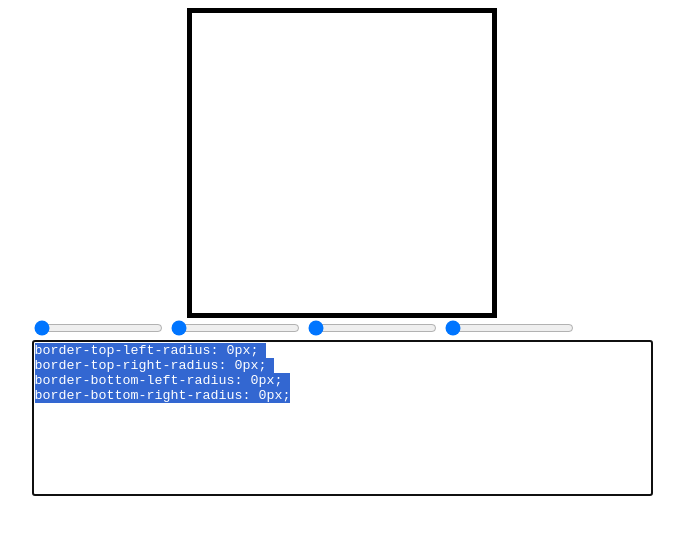
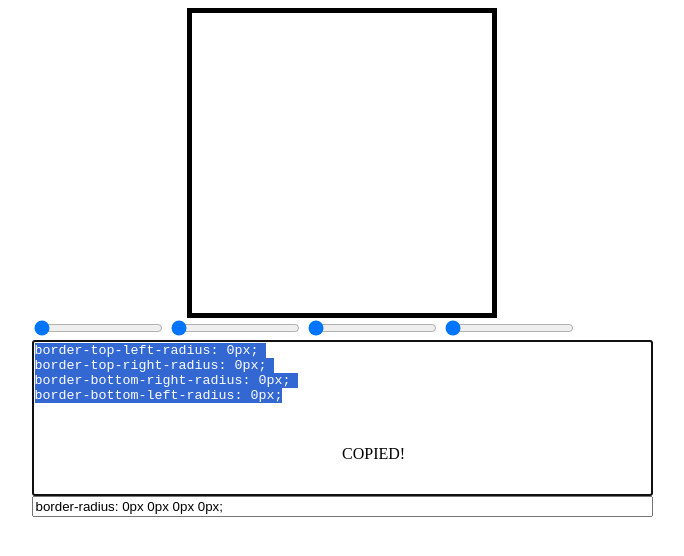
Before and after one commit to bukazoltan/mini-projects, a plain HTML site: page border-radius/index.html in a window 1280 px wide. Shown: the whole page, without its empty margins (298-982 px from the left). Drawn offline with Linux system fonts and the light colour scheme.

Commit message:
Implemented one-line output feature.

```diff
--- a/border-radius/index.html
+++ b/border-radius/index.html
@@ -16,12 +16,13 @@
         <div class="settings">
             <input type="range" min="0" max="360" value="0" class="slider" id="top-left">
             <input type="range" min="0" max="360" value="0" class="slider" id="top-right">
+            <input type="range" min="0" max="360" value="0" class="slider" id="bottom-right">
             <input type="range" min="0" max="360" value="0" class="slider" id="bottom-left">
-            <input type="range" min="0" max="360" value="0" class="slider" id="bottom-right">
         </div>
         <div class="copypaste">
             <textarea class="textbox" rows="10" cols="75" readonly></textarea>
             <p class="invisible">COPIED!</p>
+            <input class="one-line" type="text" name="one-line" id="one-line" readonly>
         </div>
     </div>
 
--- a/border-radius/script.js
+++ b/border-radius/script.js
@@ -1,14 +1,17 @@
 const sliders = document.querySelectorAll('.slider');
 const box = document.querySelector('.box');
 const textarea = document.querySelector('.textbox');
-const successText = document.querySelector('.copypaste>p')
+const oneLine = document.querySelector('.one-line');
+const successText = document.querySelector('.copypaste>p');
 
 const updateTextbox = () => {
     let lines = []
     sliders.forEach(slider => {
         lines.push(`border-${slider.id}-radius: ${slider.value}px;`);
     })
-    textarea.value = lines.join("\n")
+    textarea.value = lines.join("\n");
+    oneLine.value = `border-radius: ${sliders[0].value}px ${sliders[1].value}px ${sliders[2].value}px ${sliders[3].value}px;`;
+    console.log(oneLine);
 };
 
 updateTextbox();
@@ -19,9 +22,10 @@ const handleSlider = (e) => {
     updateTextbox();
 };
 
-const handleTextbox = () => {
-    textarea.select();
-    textarea.setSelectionRange(0, 99999); /*For mobile devices*/
+const handleTextbox = (e) => {
+    console.log(e);
+    e.target.select();
+    e.target.setSelectionRange(0, 99999); /*For mobile devices*/
     document.execCommand("copy");
     successText.classList.remove('invisible');
     successText.classList.add('success-text');
@@ -30,4 +34,6 @@ const handleTextbox = () => {
 
 textarea.addEventListener('click', handleTextbox);
 textarea.addEventListener('selectionchange', handleTextbox);
+oneLine.addEventListener('click', handleTextbox);
+oneLine.addEventListener('selectionchange', handleTextbox);
 sliders.forEach(slider => slider.addEventListener('input', handleSlider));
--- a/border-radius/style.css
+++ b/border-radius/style.css
@@ -27,6 +27,8 @@ textarea {
 
 .copypaste {
     position: relative;
+    display: flex;
+    flex-direction: column;
 }
 
 .invisible {
```
